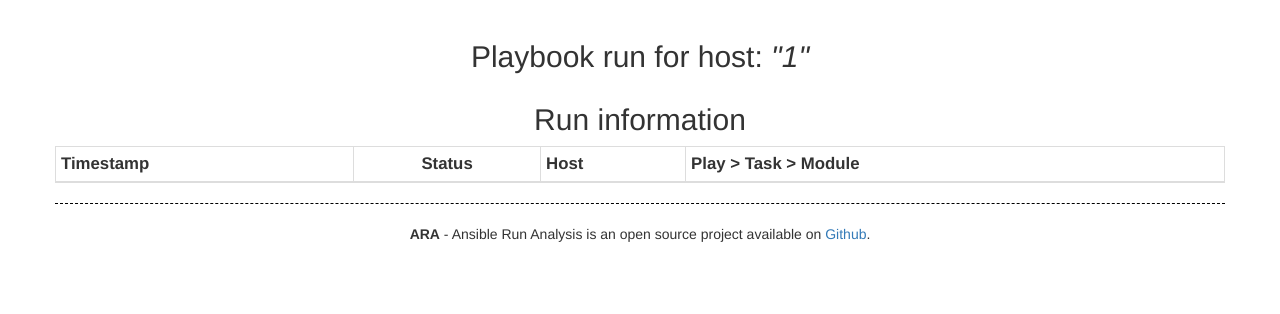
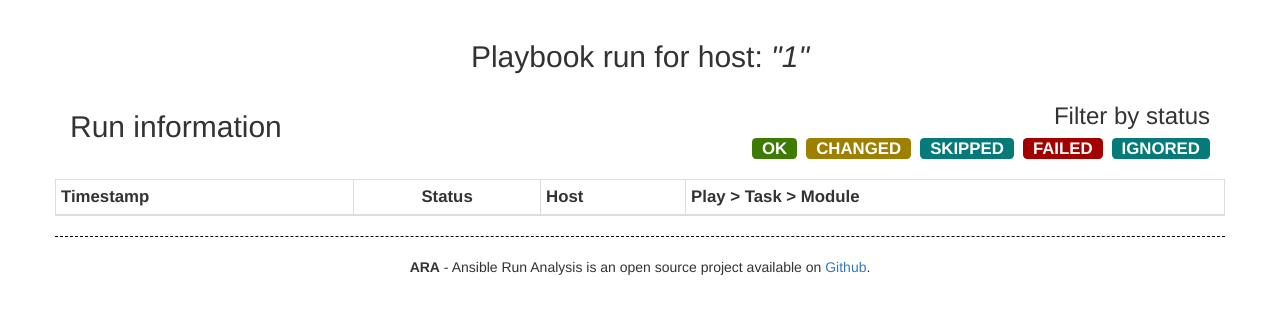
Before and after one commit to ansible-community/ara, a Flask app: page /host/1 in a window 1280 px wide. Shown: the part 52-366 px from the top of the page. Run offline with Flask 2, Linux system fonts and the light colour scheme; data that the repository does not hold is empty; some libraries are stand-ins or nearby versions.

Commit message:
Add support for filtering by status

```diff
--- a/ara/templates/host.html
+++ b/ara/templates/host.html
@@ -5,8 +5,21 @@
         <h2>Playbook run for host: <span style="font-style: italic;">"{{ host }}"</span></h2>
     </div>
 </div>
+<div class="row" style="display: flex; align-items: center;">
+    <div class="col-md-6">
+        <h2>Run information</h2>
+    </div>
+    <div class="col-md-6 text-right">
+        <h3>Filter by status</h3>
+        <a href="/host/{{ host }}/ok"><label class="label status-filter OK" style="margin-right: 5px;">OK</label></a>
+        <a href="/host/{{ host }}/changed"><label class="label status-filter CHANGED" style="margin-right: 5px;">CHANGED</label></a>
+        <a href="/host/{{ host }}/skipped"><label class="label status-filter SKIPPED" style="margin-right: 5px;">SKIPPED</label></a>
+        <a href="/host/{{ host }}/failed"><label class="label status-filter FAILED" style="margin-right: 5px;">FAILED</label></a>
+        <a href="/host/{{ host }}/ignored"><label class="label status-filter SKIPPED" >IGNORED</label></a>
+    </div>
+</div>
+<br>
 <div class="row">
-    <h2 class="text-center">Run information</h2>
     <table class="table table-striped table-hover table-condensed table-bordered" style="margin: 0 auto !important; float;">
         <thead>
             <tr>
@@ -23,7 +36,10 @@
                     <a href="#{{ row.end |datetime }}">{{ row.end |datetime }}</a>
                 </td>
                 <td class="text-center">
-                    <label class="label {{ row |pick_status }}">{{ row |pick_status }}</label><br>
+                    <a href="/host/{{ host }}/{{ row |pick_status |lower }}"><label class="label {{ row |pick_status }}">{{ row |pick_status }}</label></a><br>
+                    {% if row.failed and row.ignore_errors %}
+                    <a href="/host/{{ host }}/ignored"><label class="label SKIPPED">IGNORED</label></a><br>
+                    {% endif %}
                     {{ row.duration |truncate(5) }}s
                 </td>
                 <td><a href="/host/{{ row.host }}">{{ row.host }}</a></td>
--- a/ara/templates/layout.html
+++ b/ara/templates/layout.html
@@ -39,6 +39,12 @@
 
             .label {
                 font-size: 90%;
+            }
+
+            .label.status-filter {
+                font-size: 120%;
+                padding-bottom: 1px;
+                padding-top: 1px;
             }
         </style>
     </head>
--- a/ara/utils.py
+++ b/ara/utils.py
@@ -53,6 +53,9 @@ def jinja_pick_status(row):
 
 
 def default_data():
+    """
+    Fetches a default set of data (mostly for displaying the top nav bar)
+    """
     data = {
         'hosts': [],
         'tasks': [],
@@ -75,3 +78,25 @@ def default_data():
             data['playbooks'].append(row.playbook)
 
     return data
+
+def status_to_query(status=None):
+    """
+    Returns a dict based on status
+    """
+    if status is not None:
+        return {
+            'ok': {
+                'changed': 0,
+                'failed': 0,
+                'skipped': 0
+            },
+            'changed': {'changed': 1},
+            'ignored': {
+                'failed': 1,
+                'ignore_errors': 1
+            },
+            'failed': {'failed': 1},
+            'skipped': {'skipped': 1},
+        }[status]
+    else:
+        return None
--- a/ara/views.py
+++ b/ara/views.py
@@ -26,36 +26,60 @@ def main():
 
 
 @app.route('/host/<host>')
-def host(host):
+@app.route('/host/<host>/<status>')
+def host(host, status=None):
     default_data = utils.default_data()
-    data = models.Tasks.query.filter_by(host=host)
+
+    if status is not None:
+        status_query = utils.status_to_query(status)
+        data = models.Tasks.query.filter_by(host=host, **status_query)
+    else:
+        data = models.Tasks.query.filter_by(host=host)
 
     return render_template('host.html', host=host, data=data, **default_data)
 
 
 @app.route('/task/<task>')
-def task(task):
+@app.route('/task/<task>/<status>')
+def task(task, status=None):
     default_data = utils.default_data()
-    data = models.Tasks.query.filter_by(task=task)
+
+    if status is not None:
+        status_query = utils.status_to_query(status)
+        data = models.Tasks.query.filter_by(task=task, **status_query)
+    else:
+        data = models.Tasks.query.filter_by(task=task)
 
     return render_template('task.html', task=task, data=data, **default_data)
 
 
 @app.route('/play/<play>')
-def play(play):
+@app.route('/play/<play>/<status>')
+def play(play, status=None):
     default_data = utils.default_data()
-    data = models.Tasks.query.filter_by(play=play)
+
+    if status is not None:
+        status_query = utils.status_to_query(status)
+        data = models.Tasks.query.filter_by(play=play, **status_query)
+    else:
+        data = models.Tasks.query.filter_by(play=play)
 
     return render_template('play.html', play=play, data=data, **default_data)
 
 
 @app.route('/playbook/<playbook>')
-def playbook(playbook):
+@app.route('/playbook/<playbook>/<status>')
+def playbook(playbook, status=None):
     default_data = utils.default_data()
     playbook_data = models.Playbooks.query.filter_by(playbook=playbook).first()
     playbook_uuid = playbook_data.id
 
-    task_data = models.Tasks.query.filter_by(playbook_uuid=playbook_uuid)
+    if status is not None:
+        status_query = utils.status_to_query(status)
+        task_data = models.Tasks.query.filter_by(playbook_uuid=playbook_uuid,
+                                                 **status_query)
+    else:
+        task_data = models.Tasks.query.filter_by(playbook_uuid=playbook_uuid)
     stats_data = models.Stats.query.filter_by(playbook_uuid=playbook_uuid)
 
     return render_template('playbook.html', playbook=playbook,
```
Also changed, not shown: ara/templates/play.html (+18 -2 lines), ara/templates/playbook.html (+23 -7 lines), ara/templates/task.html (+18 -2 lines), 1 other file.
